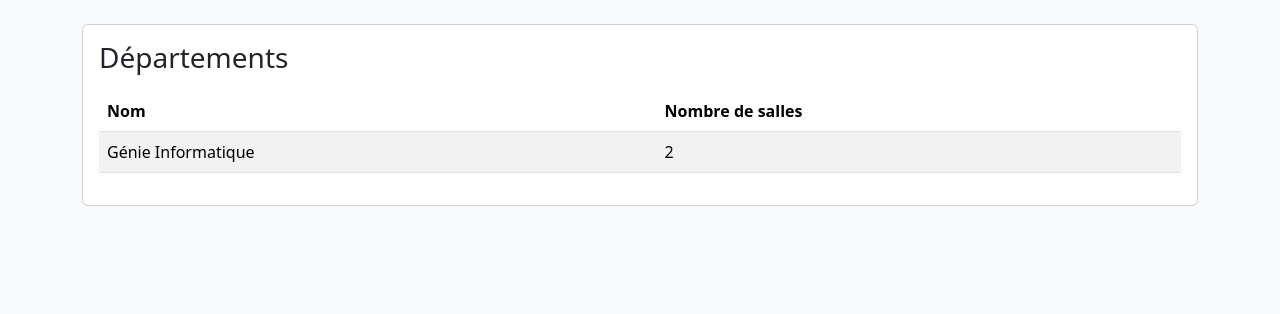
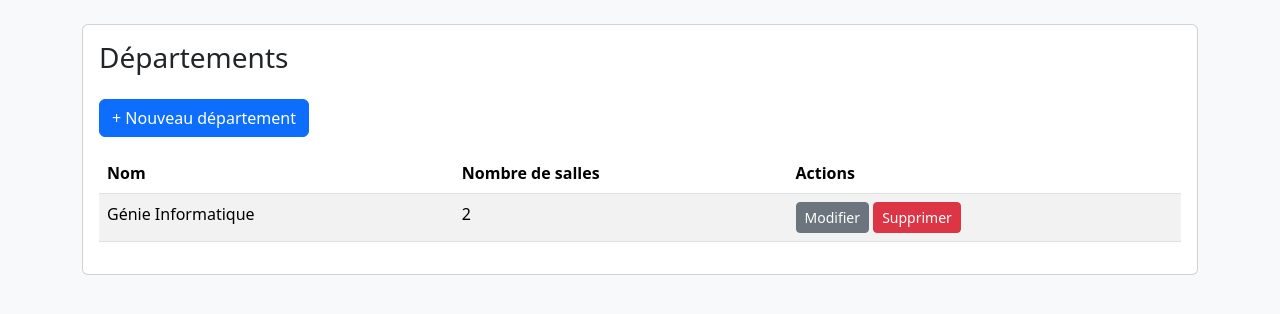
Before and after one commit to monosemantic/ensam-reservations, a Spring Boot app: page /admin/departements in a window 1280 px wide. Shown: the part 56-370 px from the top of the page. Run offline with Spring Boot 4, Linux system fonts and the light colour scheme; data comes from the database, SQL or seed files in the repository; some libraries are stand-ins or nearby versions.

Commit message:
Update the list view of the departement

```diff
--- a/src/main/resources/templates/admin/departements.html
+++ b/src/main/resources/templates/admin/departements.html
@@ -4,12 +4,32 @@
 <body>
 <div layout:fragment="content">
   <h3>Départements</h3>
-  <table class="table table-striped mt-3">
-    <thead><tr><th>Nom</th><th>Nombre de salles</th></tr></thead>
+
+  <!-- NEW: the add button -->
+  <a class="btn btn-primary my-3" th:href="@{/admin/departements/nouveau}">+ Nouveau département</a>
+
+  <table class="table table-striped">
+    <thead>
+      <tr>
+        <th>Nom</th>
+        <th>Nombre de salles</th>
+        <th>Actions</th>   <!-- NEW: column header -->
+      </tr>
+    </thead>
     <tbody>
       <tr th:each="d : ${listDepartements}">
         <td th:text="${d.nom}"></td>
         <td th:text="${#lists.size(d.salles)}"></td>
+
+        <!-- NEW: the actions cell -->
+        <td>
+          <a class="btn btn-sm btn-secondary"
+             th:href="@{/admin/departements/{id}/modifier(id=${d.id})}">Modifier</a>
+          <form class="d-inline" th:action="@{/admin/departements/{id}/supprimer(id=${d.id})}" method="post"
+                onsubmit="return confirm('Supprimer ce département ?')">
+            <button class="btn btn-sm btn-danger">Supprimer</button>
+          </form>
+        </td>
       </tr>
     </tbody>
   </table>
```
